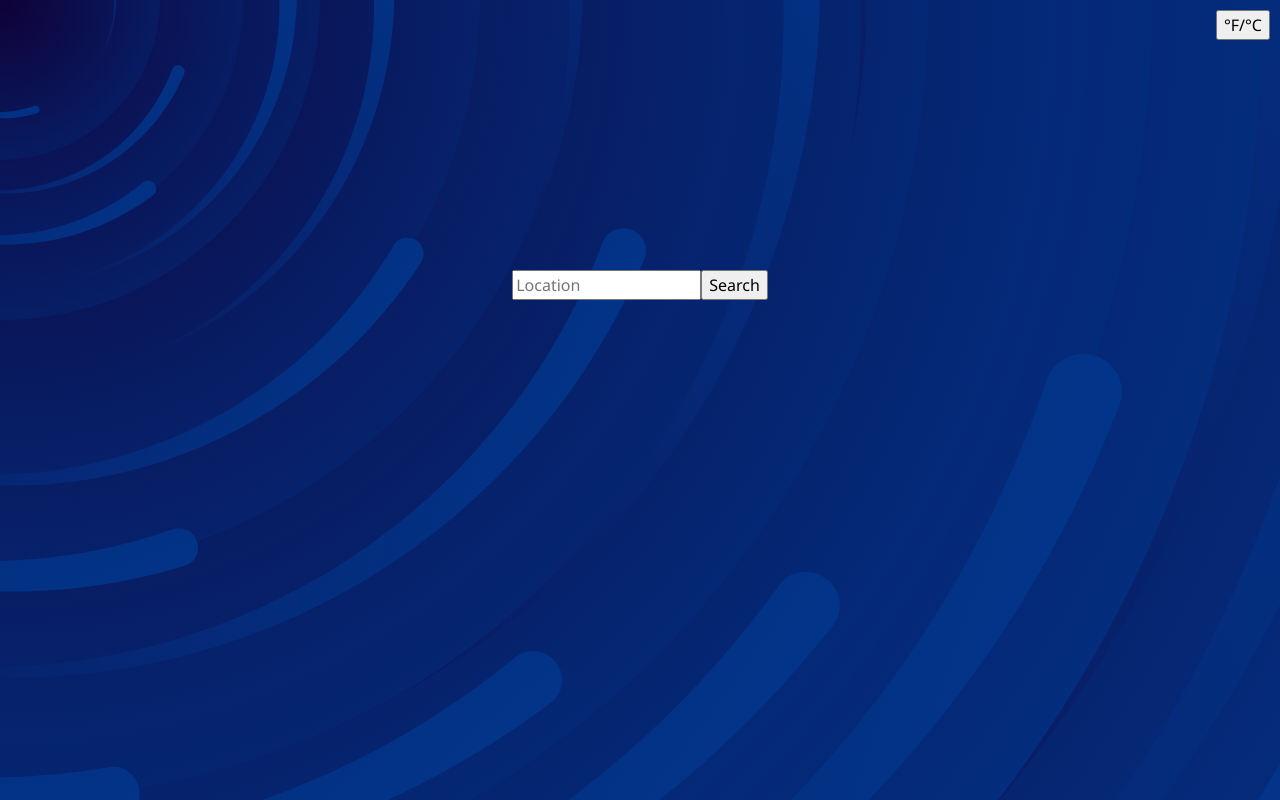
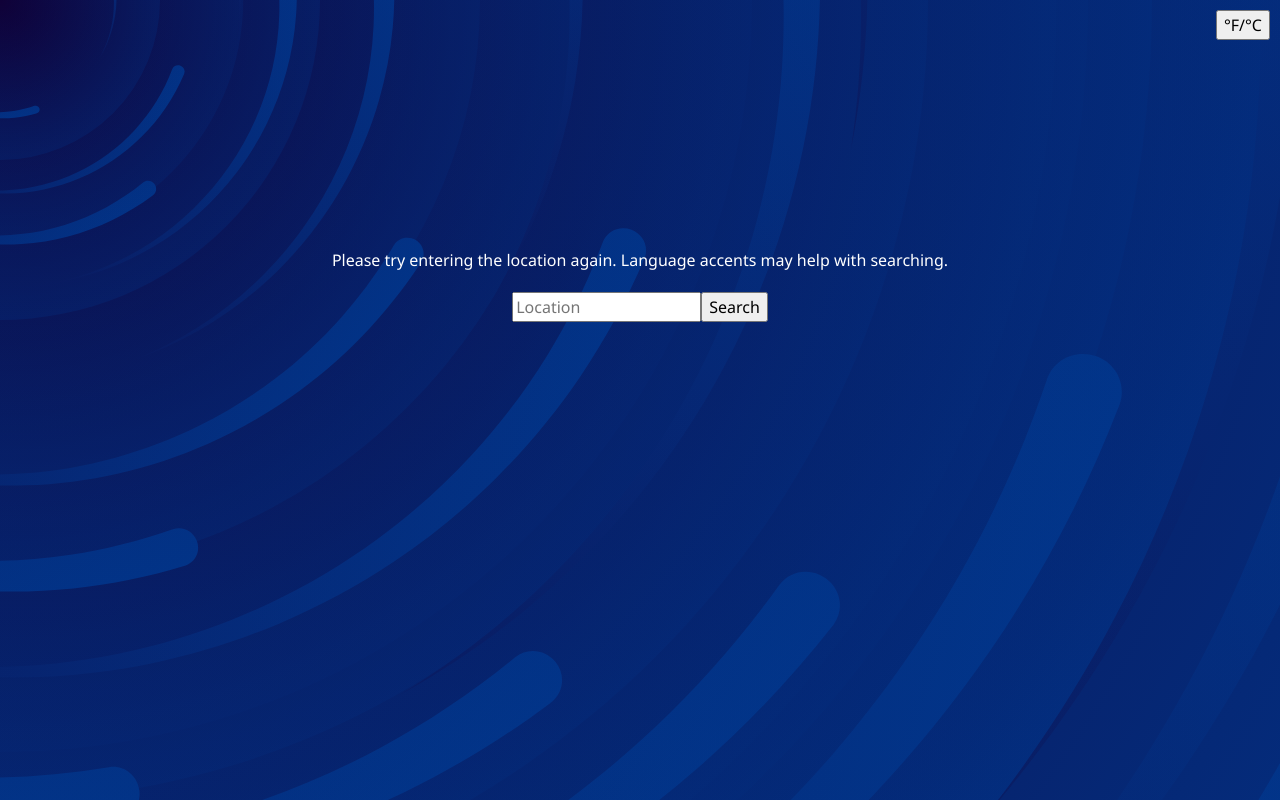
Before and after one commit to brianle169/weather-app, a website built with webpack: page src/template.html in a window 1280 px wide. Both pictures are taken after a click on the button "°F/°C". Built offline with nearby package versions, Linux system fonts and the light colour scheme; no server answers.

Commit message:
Added basic error handling for invalid fetch

```diff
--- a/src/modules/DataFunctions.js
+++ b/src/modules/DataFunctions.js
@@ -13,15 +13,18 @@ async function fetchWeatherData(loc) {
     );
     weatherData = await response.json();
   } catch (error) {
-    console.error("Error fetching weather data:", error);
-    throw new Error();
+    throw new Error(error);
   }
   return weatherData;
 }
 
 export default async function extractWeatherData(location) {
-  const data = await fetchWeatherData(location);
-  console.log(data);
+  let data;
+  try {
+    data = await fetchWeatherData(location);
+  } catch (error) {
+    throw new Error(error);
+  }
   return {
     location: data.resolvedAddress,
     currentConditions: {
--- a/src/modules/UI.js
+++ b/src/modules/UI.js
@@ -39,10 +39,9 @@ function createInputField() {
   const submitButton = document.createElement("button");
   submitButton.type = "submit";
   submitButton.innerText = "Search";
-  submitButton.addEventListener("click", (event) => {
+  form.addEventListener("submit", (event) => {
     event.preventDefault();
     const locationInput = document.getElementById("location");
-    console.log(locationInput.value);
     renderWeatherInfo(locationInput.value);
     // invoke loading animation
   });
@@ -59,11 +58,16 @@ function createUnitToggle() {
   unitToggleButton.addEventListener("click", (event) => {
     event.preventDefault();
     Unit.toggleUnit();
-    console.log(Unit.isFarenheit());
     renderWeatherInfo(document.getElementById("location").value);
   });
 
   return unitToggleButton;
+}
+
+function createErrorMessage() {
+  const errorMessage = document.createElement("p");
+  errorMessage.classList.add("error-message");
+  return errorMessage;
 }
 
 function renderWeatherInfo(location) {
@@ -74,7 +78,9 @@ function renderWeatherInfo(location) {
   const feelslike = document.querySelector(".feels-like");
   const desc = document.querySelector(".description");
 
-  extractWeatherData(location).then((data) => {
+  extractWeatherData(location)
+    .then((data) => {
+      document.querySelector(".error-message").textContent = "";
       loc.textContent = data.location;
       icon.src = `https://basmilius.github.io/weather-icons/production/fill/all/${data.currentConditions.icon}.svg`;
       icon.alt = data.currentConditions.conditions;
@@ -82,10 +88,19 @@ function renderWeatherInfo(location) {
       cond.textContent = data.currentConditions.conditions;
       feelslike.textContent = `Feels like: ${Unit.isFarenheit() ? data.currentConditions.feelslike : Unit.toCelsius(data.currentConditions.feelslike)} °${Unit.isFarenheit() ? "F" : "C"}`;
       desc.textContent = `${data.currentConditions.description}`;
+    })
+    .catch(() => {
+      document.querySelector(".error-message").textContent =
+        `Please try entering the location again. Language accents may help with searching.`;
     });
 }
 
 export default function renderPage() {
   const body = document.querySelector("body");
-  body.append(createInputField(), createWeatherInfoPanel(), createUnitToggle());
+  body.append(
+    createErrorMessage(),
+    createInputField(),
+    createWeatherInfoPanel(),
+    createUnitToggle(),
+  );
 }
--- a/src/style.css
+++ b/src/style.css
@@ -104,6 +104,11 @@ body {
     top: 10px;
     right: 10px;
   }
+
+  .error-message {
+    color: #ffffff;
+    margin-bottom: 20px;
+  }
 }
 
 .info-panel {
```
Lines whose indentation alone changed are shown as unchanged.
